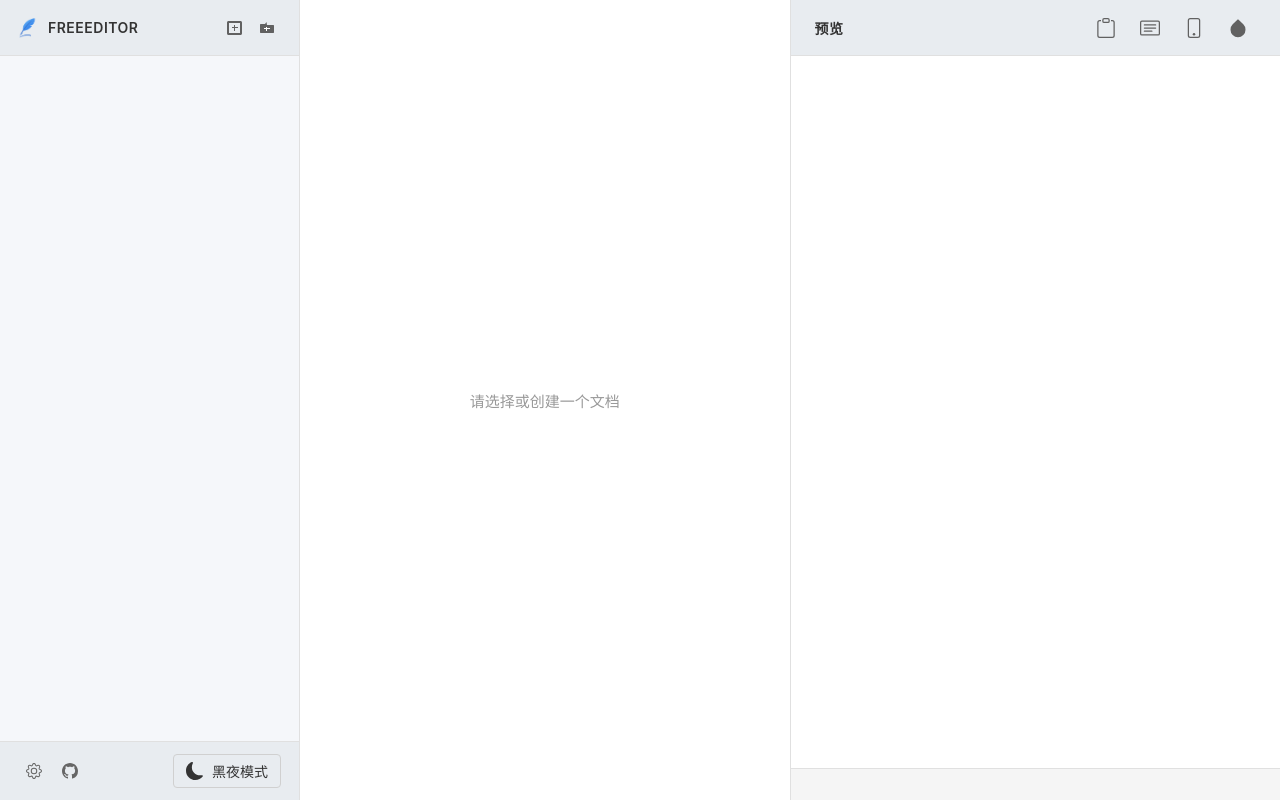
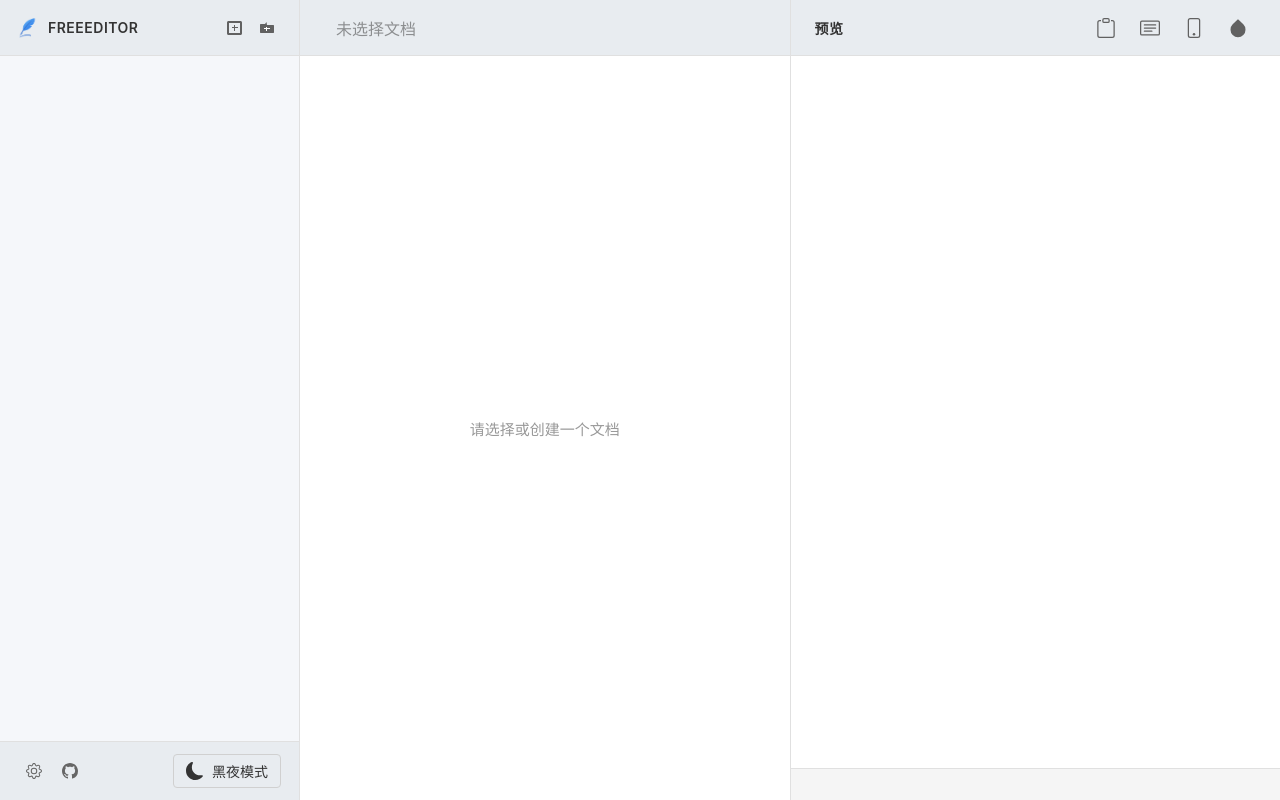
Before and after one commit to zstar1003/FreeEditor, a React (Vite) app: page / in a window 1280 px wide. Built offline with nearby package versions, Linux system fonts and the light colour scheme; the HTML template or start-up script is replaced by a standard one.

Commit message:
Optimize page performance in the initial state

```diff
--- a/src/components/Editor.tsx
+++ b/src/components/Editor.tsx
@@ -396,6 +396,15 @@ const Editor = forwardRef<EditorRef, EditorProps>(({ file, onContentChange, onNa
   if (!file) {
     return (
       <div className={`editor-panel ${theme}`}>
+        <div className="panel-header">
+          <input
+            type="text"
+            className="file-name-input"
+            value="未选择文档"
+            disabled
+            style={{ opacity: 0.5, cursor: 'not-allowed' }}
+          />
+        </div>
         <div className="empty-state">请选择或创建一个文档</div>
       </div>
     )
```
